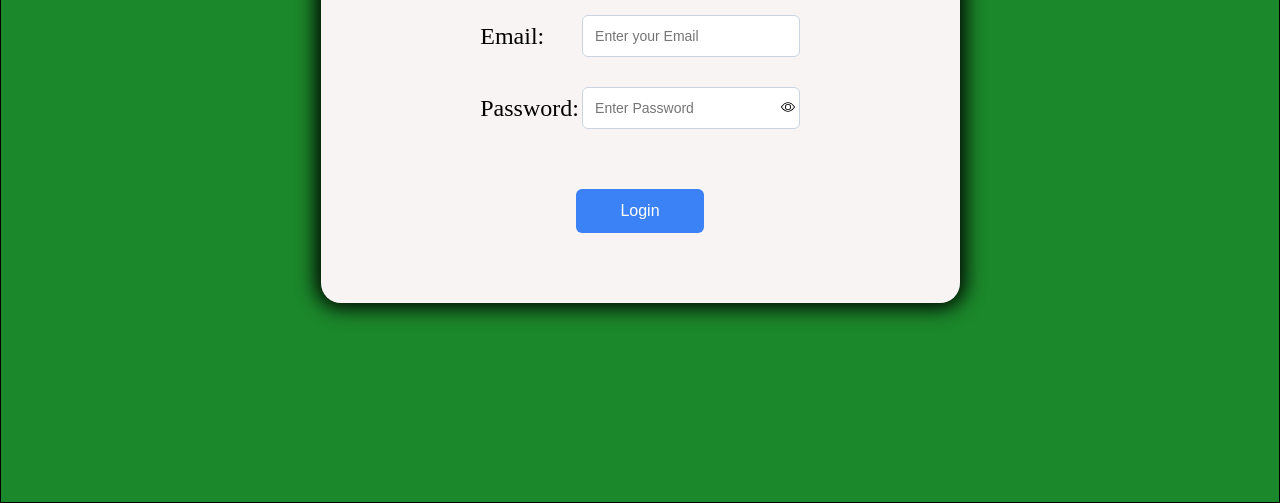
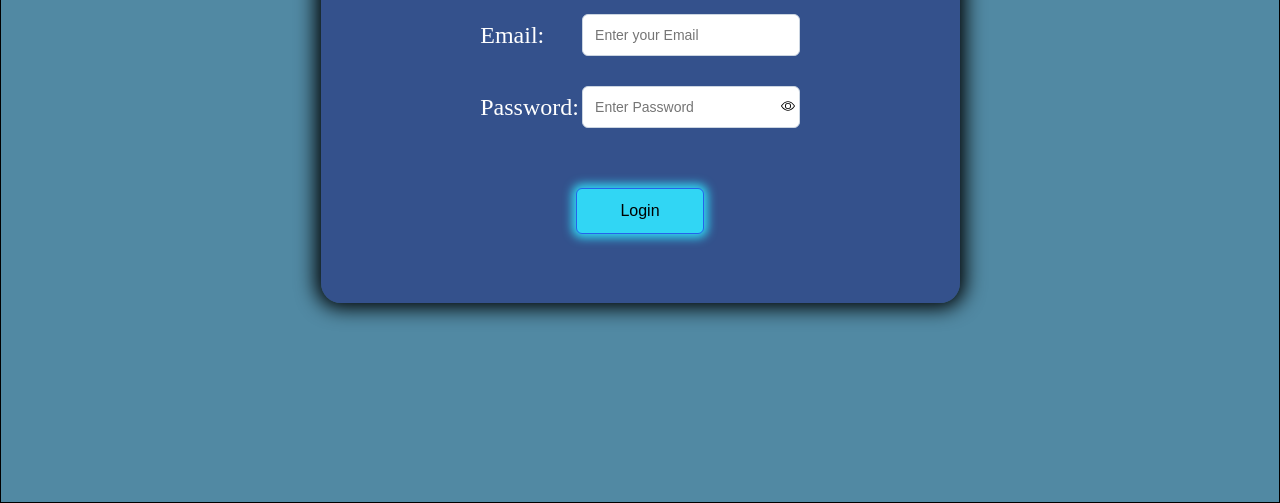
Before and after one commit to abdulahad443322/Login_project, a plain HTML site: page index.html in a window 1280 px wide. Shown: the part 297-800 px from the top of the page. Drawn offline with Linux system fonts and the light colour scheme.

Commit message:
update styles

```diff
--- a/index.html
+++ b/index.html
@@ -12,7 +12,7 @@
         }
 
         body {
-            background-color: rgb(27, 136, 43);
+            background-color: rgba(2, 84, 122, 0.686);
 
         }
 
@@ -29,7 +29,7 @@
         form {
             width: 50%;
             height: 50%;
-            background-color: rgb(249, 244, 244);
+            background-color: rgba(21, 21, 116, 0.488);
             border-radius: 20px;
             box-shadow: 0px 0px 20px 5px black;
             display: flex;
@@ -38,6 +38,11 @@
             justify-content: center;
             box-sizing: border-box;
             align-items: center;
+            transition: 1s;
+        }
+        form:hover{
+            box-shadow: 0px 0px 30px 10px black;
+            transition: 1s;
         }
 
         #message {
@@ -48,22 +53,32 @@
         form >button {
             width: 20%;
             padding: 13px;
-            background: #3b82f6;
-            color: white;
+            background: #31d6f4;
+            color: rgb(0, 0, 0);
             border: none;
             border-radius: 6px;
             font-size: 16px;
             cursor: pointer;
             transition: 0.3s;
+            box-shadow: 0px 0px 10px 4px #31d6f4;
+            border: 1px solid #2563eb;
+            transition: 1s;
+
         }
 
         button:hover {
             background: #2563eb;
+            border: 1px solid white;
+            color: white;
+            box-shadow: 0px 0px 20px 10px #31d6f4;
+            transition: 1s;
+
         }
 
         h2 {
             font-weight: bolder;
             font-size: 36px;
+            color: #31d6f4;
         }
 
         .field {
@@ -76,6 +91,7 @@
 
         .field label {
             font-size: 24px;
+            color: white;
         }
         .field > button{
             position: absolute;
--- a/style.css
+++ /dev/null
@@ -1,4 +0,0 @@
-*{
-    margin: 0;
-    padding: 0;
-}
```
